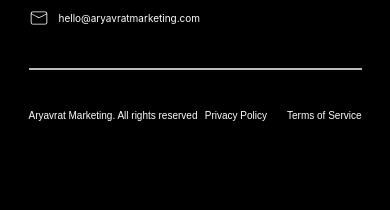
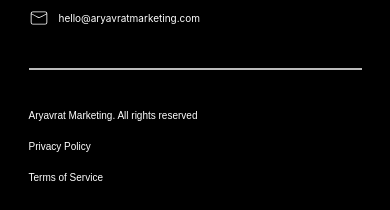
Before and after one commit to iamgokx/aryavratmarketing, a React (Vite) app: page /terms-of-use in a window 390 px wide. Shown: the part 1795-2005 px from the top of the page. Before the commit the page ends 1946 px from the top, so only its background shows below. Built offline with nearby package versions, Linux system fonts and the light colour scheme.

Commit message:
site responsivness

```diff
--- a/src/styles/Footer.module.css
+++ b/src/styles/Footer.module.css
@@ -114,7 +114,17 @@ p {
     row-gap: 1rem;
   }
 
-  .linksContainer{
+  .linksContainer {
     margin-top: 2rem;
   }
+
+  .footerBottomContainer {
+    flex-direction: column;
+    gap: 2rem;
+  }
+
+  .footerBottomContainer div {
+    flex-direction: column;
+    align-items: flex-start;
+  }
 }
```
